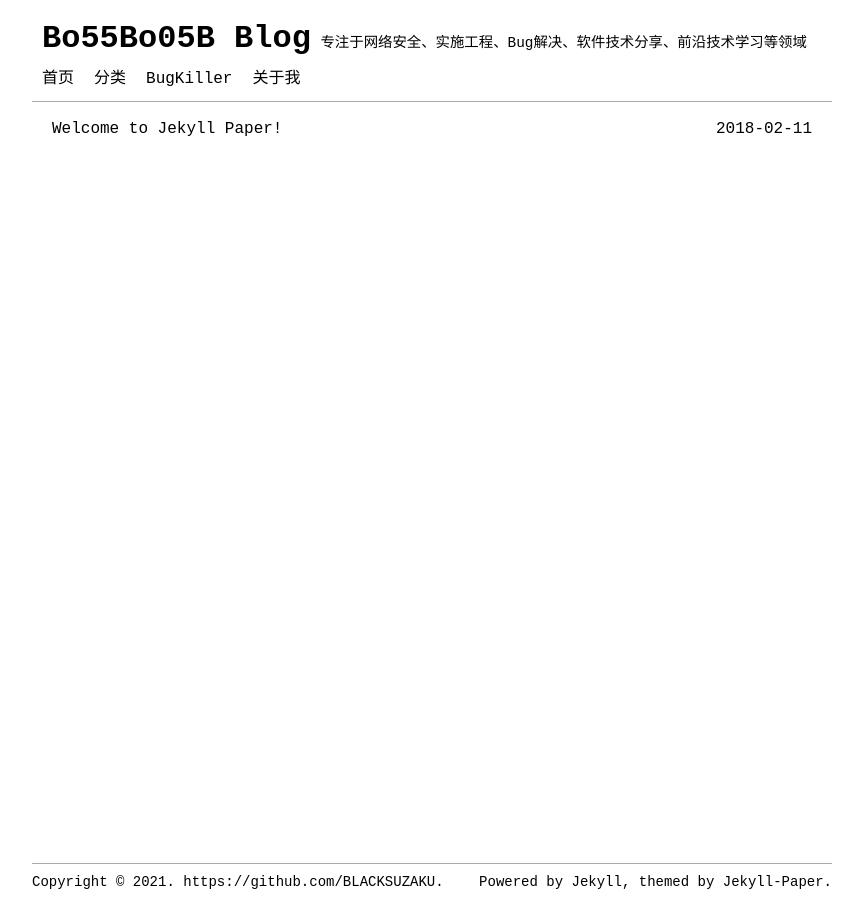
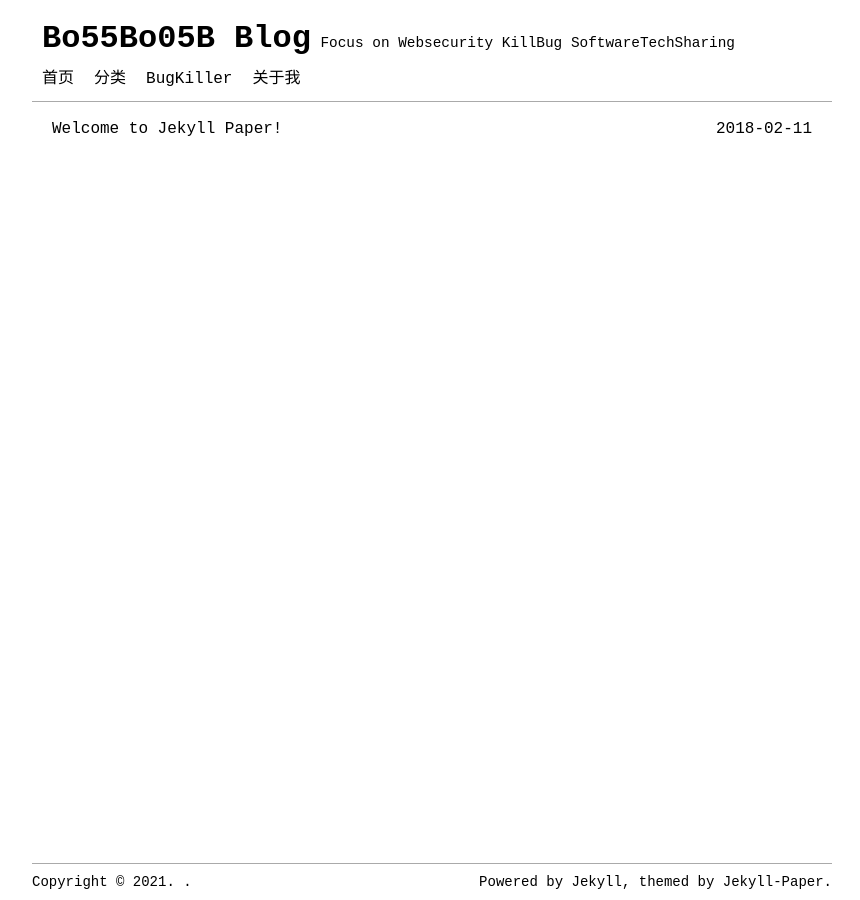
Before and after one commit to 2hux1nb0/2hux1nb0.github.io, a Jekyll site: the page built from index.html, in a window 1280 px wide. Shown: the whole page, without its empty margins (208-1068 px from the left). Built offline with Jekyll 4.4.1, drawn with Linux system fonts in a browser that asks for light colours; the list of posts is cut into pages by our own code.

Commit message:
Update _config.yml

```diff
--- a/_config.yml
+++ b/_config.yml
@@ -17,11 +17,11 @@ title: Bo55Bo05B Blog
 email: 1321376990@qq.com
 name: Piter Ju
 description: >- # this means to ignore newlines until "baseurl:"
-  专注于网络安全、实施工程、Bug解决、软件技术分享、前沿技术学习等领域
+  Focus on Websecurity KillBug SoftwareTechSharing
 keywords: [WebSecurity/BugKiller/SoftwareTech]
 baseurl: "" # the subpath of your site, e.g. /blog
 url: "" # the base hostname & protocol for your site, e.g. http://example.com
-domain: "https://github.com/BLACKSUZAKU" # the domain name for your site, e.g. example.com
+domain: "" # the domain name for your site, e.g. example.com
 language: zh-cn
 # Supported languages list:
 # en: English
```
